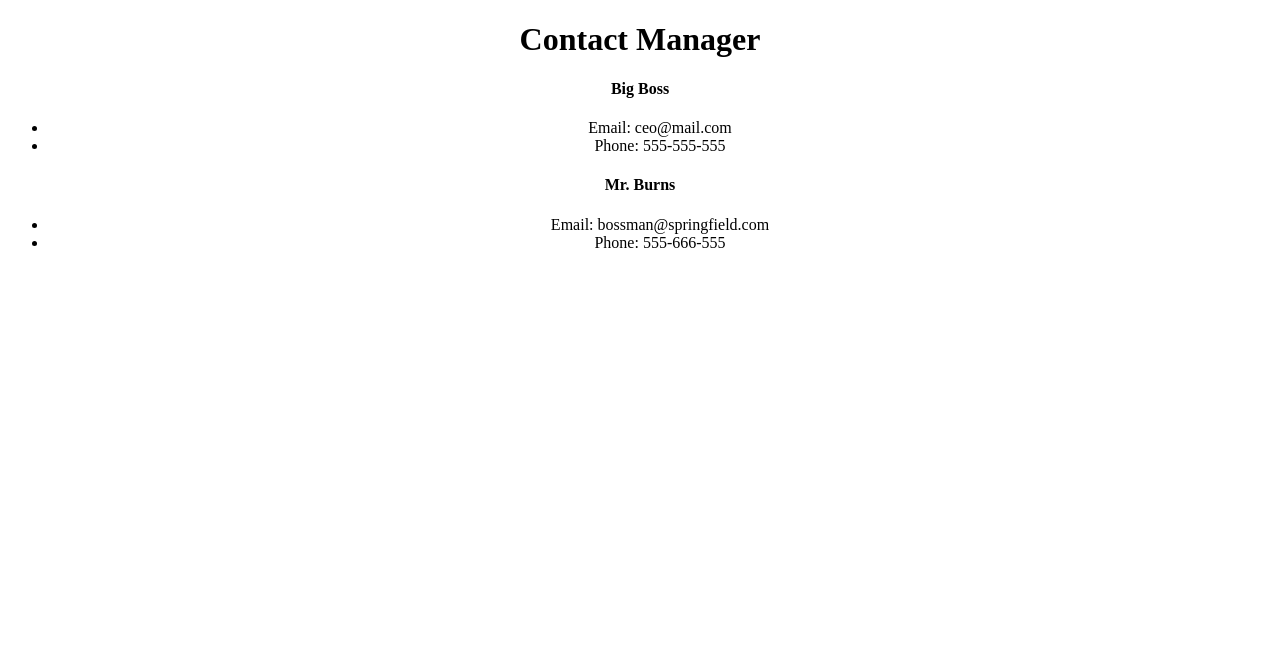
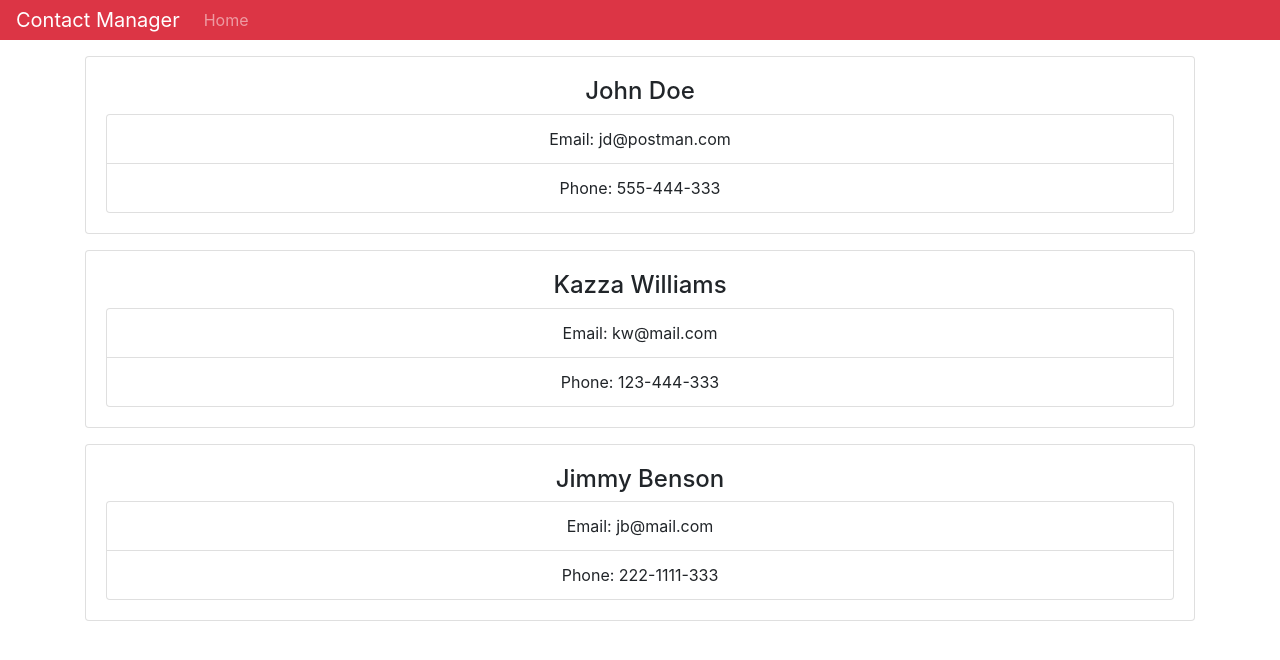
Before and after one commit to jordiup/react, a React (Create React App) app in the folder contact-manager/: page / in a window 1280 px wide. Shown: the top 660 px of the page. Built offline with nearby package versions, Linux system fonts and the light colour scheme.

Commit message:
Creating State, Bootstrap, Styling etc.

```diff
--- a/contact-manager/package.json
+++ b/contact-manager/package.json
@@ -3,6 +3,7 @@
   "version": "0.1.0",
   "private": true,
   "dependencies": {
+    "bootstrap": "^4.3.1",
     "react": "^16.8.6",
     "react-dom": "^16.8.6",
     "react-scripts": "2.1.8"
--- a/contact-manager/src/App.js
+++ b/contact-manager/src/App.js
@@ -1,7 +1,9 @@
 import React, { Component } from 'react';
+import Contacts from './components/Contacts';
 import Contact from './components/Contact';
 import Header from './components/Header';
 
+import 'bootstrap/dist/css/bootstrap.min.css'
 import './App.css';
 
 class App extends Component { // (class based component), every component made wille extend this one
@@ -24,14 +26,21 @@ class App extends Component { // (class based component), every component made w
     return (
       <div className="App">
         <Header branding="Contact Manager"/>
-        <Contact name="Big Boss" email="ceo@mail.com" phone="555-555-555"/>
-        <Contact name="Mr. Burns" email="bossman@springfield.com" phone="555-666-555"/>
+        <div className="container">
+          <Contacts />
+        </div>
       </div>
     );
   }
 }
 
 export default App;
+
+// <Header branding="Contact Manager"/>
+// <div className="container">
+//   <Contact name="Big Boss" email="ceo@mail.com" phone="555-555-555"/>
+//   <Contact name="Mr. Burns" email="bossman@springfield.com" phone="555-666-555"/>
+// </div>
 
 // Below was used in initial tutorial...
 // <h1>The App Component</h1>
--- a/contact-manager/src/components/Contact.js
+++ b/contact-manager/src/components/Contact.js
@@ -3,13 +3,14 @@ import PropTypes from 'prop-types';
 
 class Contact extends Component {
   render() {
-    const { name, email, phone } = this.props;
+    const { name,email,phone } = this.props.contact;
+
     return (
-      <div>
-        <h4>{name}</h4>
-        <ul>
-          <li>Email: {email}</li>
-          <li>Phone: {phone}</li>
+    <div className="card card-body mb-3">
+      <h4>{name}</h4>
+        <ul className="list-group">
+          <li className="list-group-item">Email: {email}</li>
+          <li className="list-group-item">Phone: {phone}</li>
         </ul>
       </div>
     );
--- /dev/null
+++ b/contact-manager/src/components/ContactDeprecatedStyle.css
@@ -0,0 +1,4 @@
+h4 {
+  color: blue;
+  text-transform: uppercase;
+}
--- /dev/null
+++ b/contact-manager/src/components/Contacts.js
@@ -0,0 +1,62 @@
+import React, { Component } from 'react'
+import Contact from './Contact'
+// import {  } from 'prop-types'
+
+class Contacts extends Component {
+
+  /*
+    You can add *State* in two ways:
+    - with a constructor method; runs when the component is mounted
+    - or with the state keyword
+  */
+
+  constructor() {
+    super();
+    this.state = {
+      contacts: [
+        {
+          id: 1,
+          name: 'John Doe',
+          email: 'jd@postman.com',
+          phone: '555-444-333'
+        },
+        {
+          id: 2,
+          name: 'Kazza Williams',
+          email: 'kw@mail.com',
+          phone: '123-444-333'
+        },
+        {
+          id: 3,
+          name: 'Jimmy Benson',
+          email: 'jb@mail.com',
+          phone: '222-1111-333'
+        },
+      ]
+    }
+  }
+
+  // render () {
+  //   const { name, email, phone } = this.props;
+  // }
+
+  state = {}
+
+  render() {
+    const { contacts } = this.state;
+
+    return (
+      <div>
+        {contacts.map(contact => (
+          <Contact
+            key={contact.id}
+            contact={contact} />
+        ))}
+      </div>
+      );
+
+    // return <div>{contacts.map(contact => <h1>{contact.name}</h1>)}</div>;
+  }
+}
+
+export default Contacts
--- a/contact-manager/src/components/Header.js
+++ b/contact-manager/src/components/Header.js
@@ -1,15 +1,29 @@
 import React from 'react'
 import PropTypes from 'prop-types';
+// import './ContactDeprecatedStyle.css'
 
 const Header = (props) => {
+  const {branding} = props;
   return (
-    <div>
-      <h1>{props.branding}</h1>
-    </div>
+    <nav className="navbar navbar-expand-sm navbar-dark bg-danger mb-3 py-0">
+      <div className='Container'>
+        <a href="/" className="navbar-brand">
+          {branding}
+        </a>
+          <ul className="navbar-nav float-right">
+            <li className="nav-item">
+              <a href="/" className="nav-link">Home</a>
+            </li>
+          </ul>
+        <div>
+        </div>
+       </div>
+    </nav>
   );
 };
 
 // Header.displayName = 'Header'
+// <div><h1 style={{}}>{props.branding}</h1></div>
 
 Header.defaultProps = {
   branding: 'My app'
@@ -19,4 +33,9 @@ Header.propTypes = {
   branding: PropTypes.string.isRequired
 }
 
+const headingStyle = {
+  color:'red',
+  fontSize:'48pt'
+}
+
 export default Header
```
Also changed, not shown: 2 other files (tests, documents, lock files or other folders).
